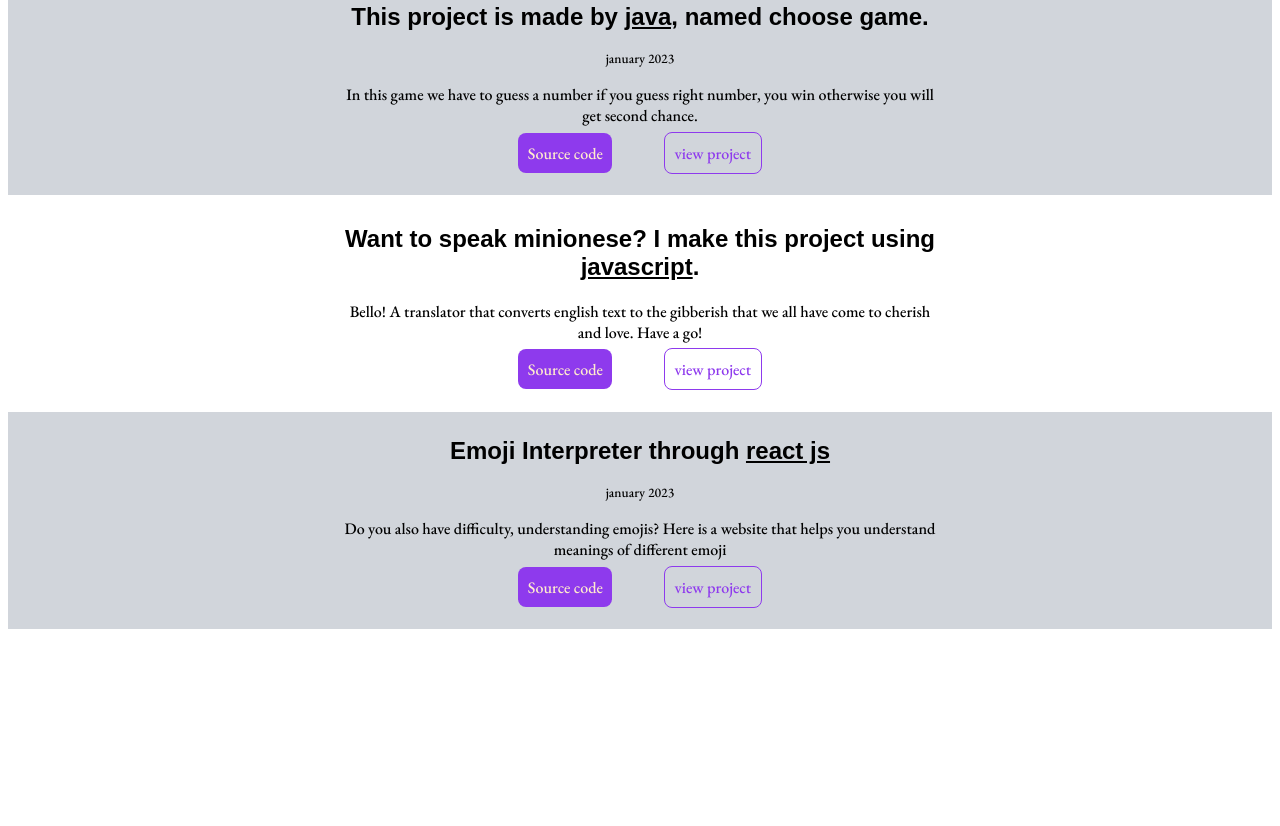
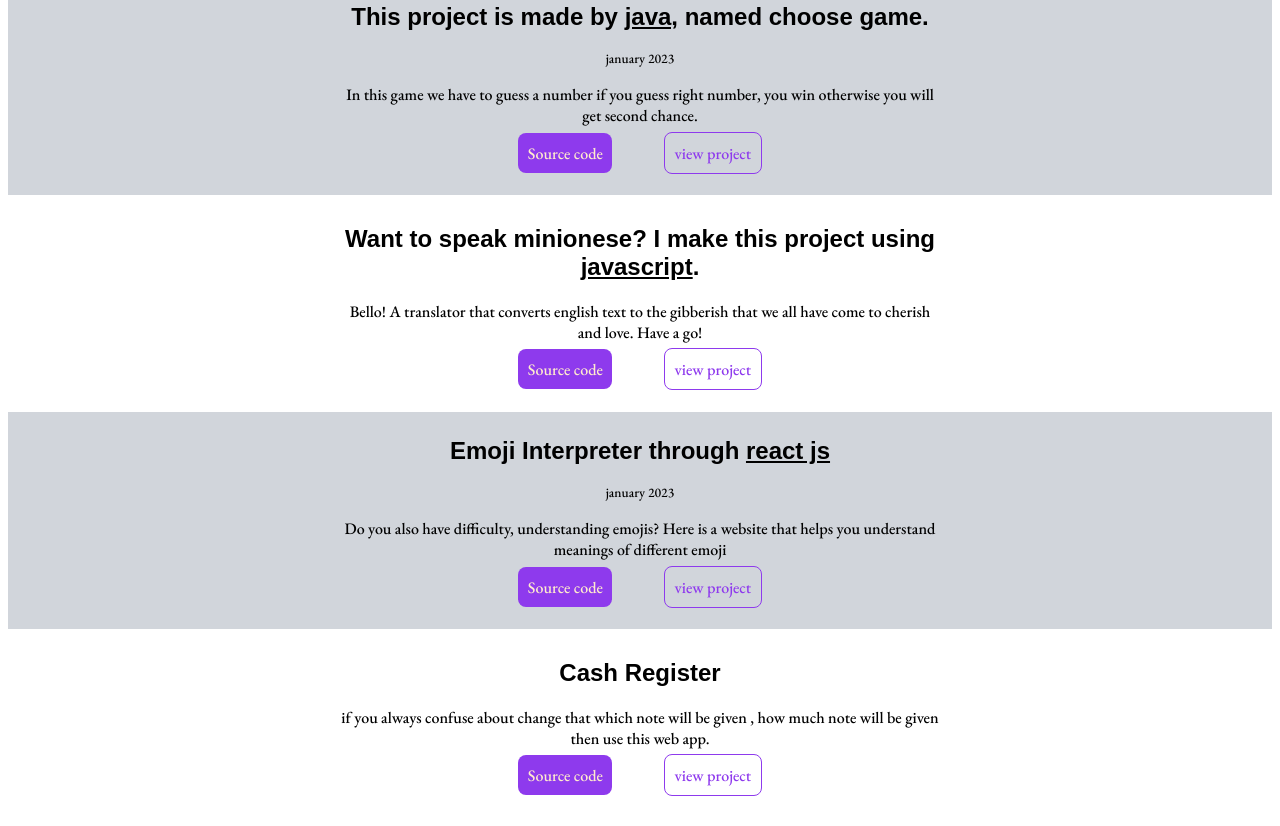
Before and after one commit to chaitali99-kumari/neogcamp-lesson-3, a plain HTML site: page project.html in a window 1280 px wide. Shown: the part 671-1497 px from the top of the page. Before the commit the page ends 1308 px from the top, so only its background shows below. Drawn offline with nearby package versions, Linux system fonts and the light colour scheme.

Commit message:
project update

```diff
--- a/project.html
+++ b/project.html
@@ -67,5 +67,14 @@
             <a  class="link link-primary" href="https://5wuyk6.csb.app/">view project</a >
         </div>
     </section>
+    <section class="sec">
+        <div class="center-container">
+            <h2 class="h2">Cash Register</h2>
+            <p>if you always confuse about change  that which note will be given , how much note will be given then use
+                this web app. </p>
+            <a  class="link link-secondary" href="https://github.com/chaitali99-kumari/cash-register">Source code</a >
+            <a  class="link link-primary" href="https://chaitali-cash-register.netlify.app">view project</a >
+        </div>
+    </section>
 </body>
 </html>
```
Also changed, not shown: style.css (line endings or trailing spaces).
